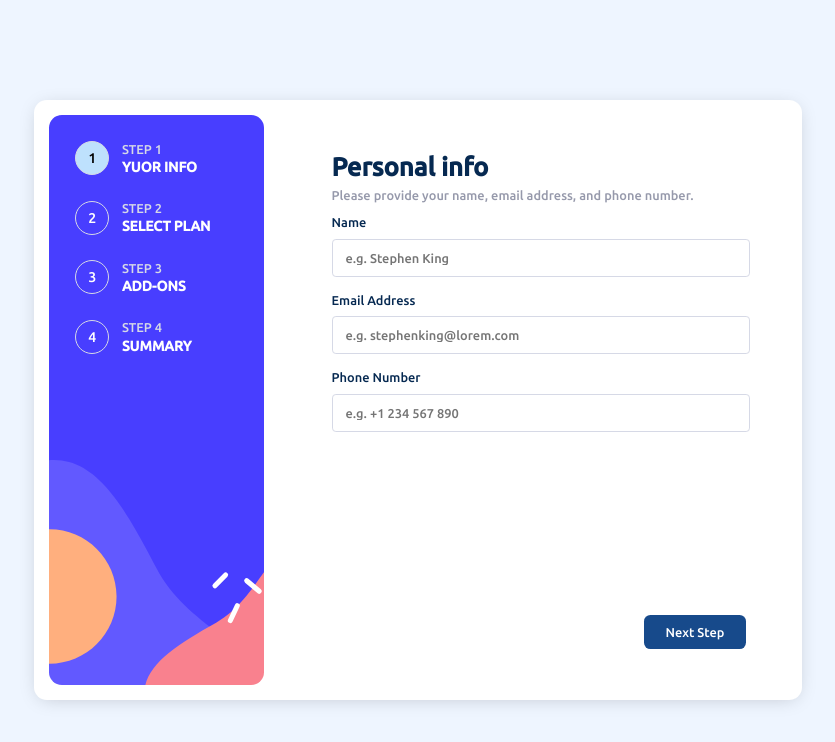
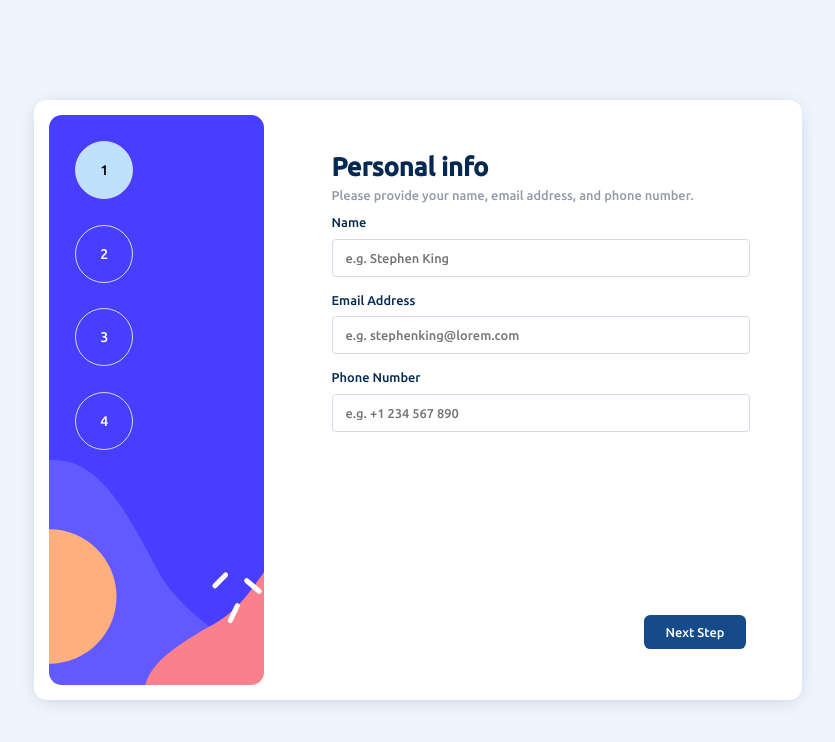
Before and after one commit to Jank1510/multi-step-form-main, an Angular app: page /info in a window 1280 px wide. Shown: the top 742 px of the page, without its empty margins (222-1057 px from the left). Built offline with nearby package versions, Linux system fonts and the light colour scheme.

Commit message:
update design mobile #1

```diff
--- a/src/app/app.component.css
+++ b/src/app/app.component.css
@@ -1,9 +1,6 @@
 header {
-    background-image: url('../assets/images/bg-sidebar-desktop.svg');
     background-size: cover;
     background-repeat: no-repeat;
-    width: 28%;
-    margin: 2%;
     border-radius: 1vw;
 }
 
@@ -20,7 +17,8 @@ header ul li {
     align-items: center;
     margin-bottom: 2vw;
 }
-main{
+
+main {
     width: 67.5%;
 }
 
@@ -32,13 +30,14 @@ main{
     justify-content: center;
     border: 0.1vw solid hsl(229, 24%, 87%);
     align-items: center;
-    font-size: 1.1vw;
     color: white;
 }
-#nav1{
+
+#nav1 {
     background-color: #bee1fd;
     color: black;
 }
+
 .navInfo p {
     margin: 0;
 }
@@ -51,13 +50,85 @@ main{
 }
 
 .navInfo .step {
-    font-size: 1vw;
     color: hsl(229, 24%, 87%);
 }
 
 .navInfo .txtNav {
     color: white;
-    ;
     font-weight: bold;
-    font-size: 1.1vw;
 }
+
+.content {
+    height: 75vh;
+    width: 60vw;
+    display: flex;
+    flex-direction: row;
+    background-color: #fff;
+    border-radius: 1vw;
+    box-shadow: 0 0.2vw 1.5vw -0.4vw #00000036;
+
+}
+
+@media (min-width: 350px) {
+    .content {
+        width: 85vw;
+        flex-direction: column;
+    }
+
+    .navNum {
+        font-size: 1.1rem;
+        width: 3.5rem;
+        height: 3.5rem;
+        border-radius: 3.5rem;
+    }
+
+    .navInfo {
+        display: none;
+    }
+
+    header ul {
+        display: flex;
+        flex-direction: row;
+        column-gap: 1rem;
+    }
+
+    header {
+        width: 100%;
+        margin: 0;
+        position: absolute;
+        top: 0;
+        background-image: url('../assets/images/bg-sidebar-mobile.svg');
+        left: 0;
+    }
+}
+
+@media (min-width: 700px) {
+    .content {
+        width: 60vw;
+        flex-direction: row;
+    }
+
+    .navNum {
+        font-size: 1.1vw;
+    }
+
+    .navInfo .step {
+        font-size: 1vw;
+    }
+
+    .navInfo .txtNav {
+
+        font-size: 1.1vw;
+    }
+
+    header ul {
+        flex-direction: column;
+    }
+
+    header {
+        width: 28%;
+        margin: 2%;
+        background-image: url('../assets/images/bg-sidebar-desktop.svg');
+        position: relative;
+    }
+}
--- a/src/app/app.component.html
+++ b/src/app/app.component.html
@@ -1,3 +1,4 @@
+<div class="content">
   <header>
     <ul>
       <li>
@@ -33,3 +34,4 @@
   <main>
     <router-outlet></router-outlet>
   </main>
+</div>
--- a/src/app/app.component.ts
+++ b/src/app/app.component.ts
@@ -10,5 +10,10 @@ export class AppComponent {
   title = 'multi-step-form-main';
   constructor(private router:Router){
     router.navigate(['info'])
+
+    setTimeout(() => {
+      console.log(router.url)
+
+    }, 100);
   }
 }
--- a/src/app/summary/summary.component.css
+++ b/src/app/summary/summary.component.css
@@ -111,3 +111,10 @@ justify-content: space-between;
     color: #453dd5;
     font-size: 1.3vw;
 }
+.thank{
+    display: flex;
+flex-direction: column;
+align-items: center;
+justify-content: center;
+row-gap: 2vw;text-align: center;
+}
--- a/src/app/summary/summary.component.html
+++ b/src/app/summary/summary.component.html
@@ -1,4 +1,4 @@
-<section>
+<section *ngIf="confirm==false">
     <h1>Finishing up</h1>
     <p>Double-check everything looks OK before confirming.</p>
     <div >
@@ -24,6 +24,15 @@
     </div>
     <div class="boton">
         <div class="back" (click)="back()">Go Back</div>
-        <div (click)="confirm()">Confirm</div>
+        <div (click)="confirmClick()">Confirm</div>
     </div>
 </section>
+<section class="thank" *ngIf="confirm==true">
+    <img src="../../assets/images/icon-thank-you.svg" alt="Thank">
+    <h1>Thank you!</h1>
+    <p>Thanks for confirming your subscription! We hope you have
+        Fun using our platform. If you ever need support, please feel
+        free to email us at supportEloremgaming.com.</p>
+    <h1>Gisswla te amo</h1>
+    <p>Lorem ipsum dolor sit amet consectetur adipisicing elit. Dolorem blanditiis nihil provident vero, velit magnam voluptatem? Praesentium error repellat, minima animi earum perspiciatis, repellendus ipsa odit excepturi, rerum a quod.</p>
+</section>
--- a/src/app/summary/summary.component.ts
+++ b/src/app/summary/summary.component.ts
@@ -12,7 +12,9 @@ export class SummaryComponent implements OnInit {
   router_: any
   valorTotal:number=0
   valorTotalTXT!:string
+  confirm:boolean
   constructor(private data: DataService, private router: Router) {
+    this.confirm=false
     this.dataAll = data
     this.router_ = router
     this.valorTotal=parseInt(this.dataAll.getTipoPlan().match(/\d+/g).toString())+this.valorTotal
@@ -36,7 +38,7 @@ export class SummaryComponent implements OnInit {
   back(): void {
     this.router.navigate(['add-ons'])
   }
-  confirm(): void {
-
+  confirmClick(): void {
+    this.confirm=true
   }
 }
--- a/src/styles.css
+++ b/src/styles.css
@@ -6,14 +6,7 @@ body{margin: 0;
     height: 100vh;
     width: 100vw;
 }
-app-root{height: 75vh;
-    width: 60vw;
-    display: flex;
-    flex-direction: row;
-    background-color: #fff;
-    border-radius: 1vw;
-    box-shadow: 0 0.2vw 1.5vw -0.4vw #00000036;
-}
+
 *{
     font-family: 'Ubuntu', sans-serif;
 }
```
Lines whose indentation alone changed are shown as unchanged.
